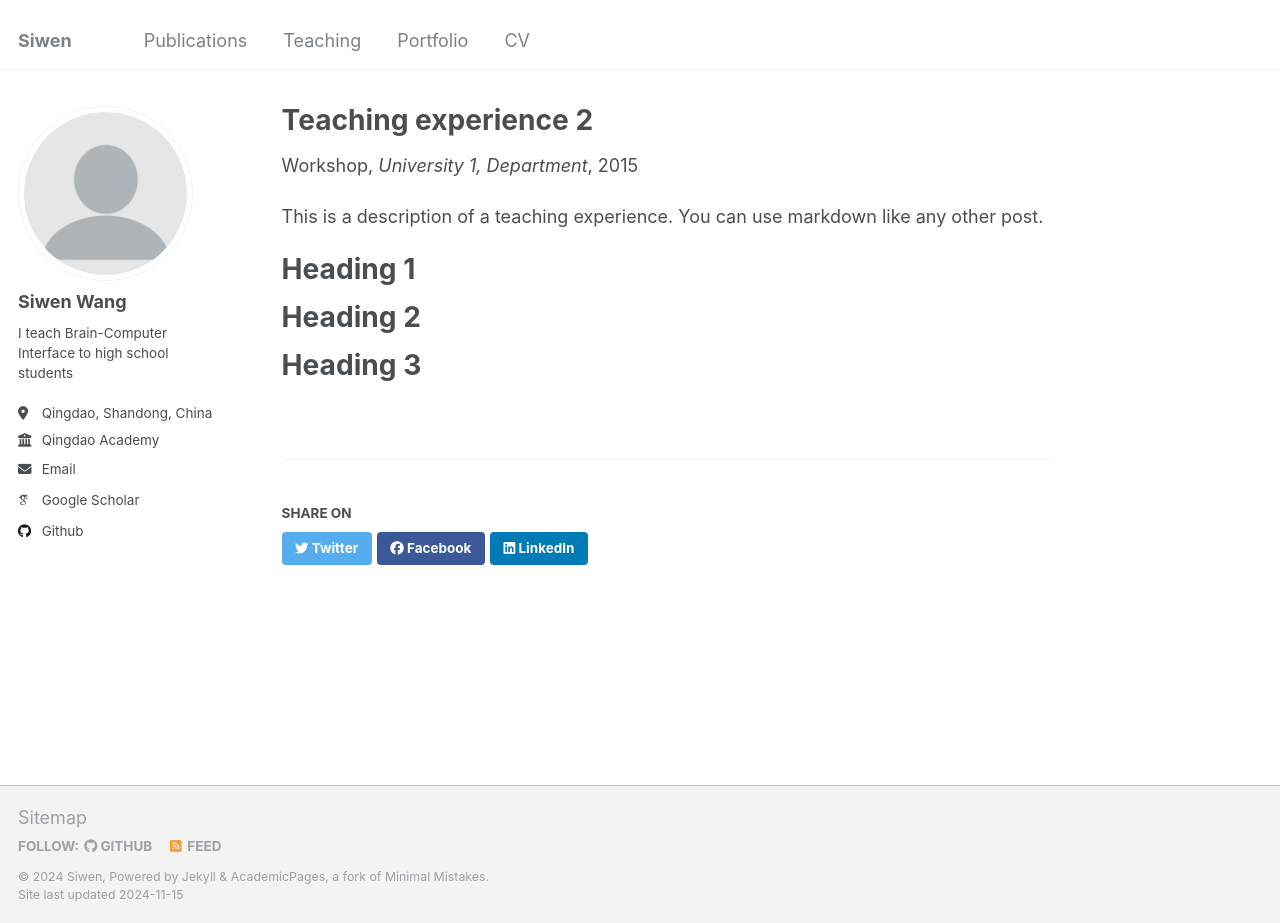
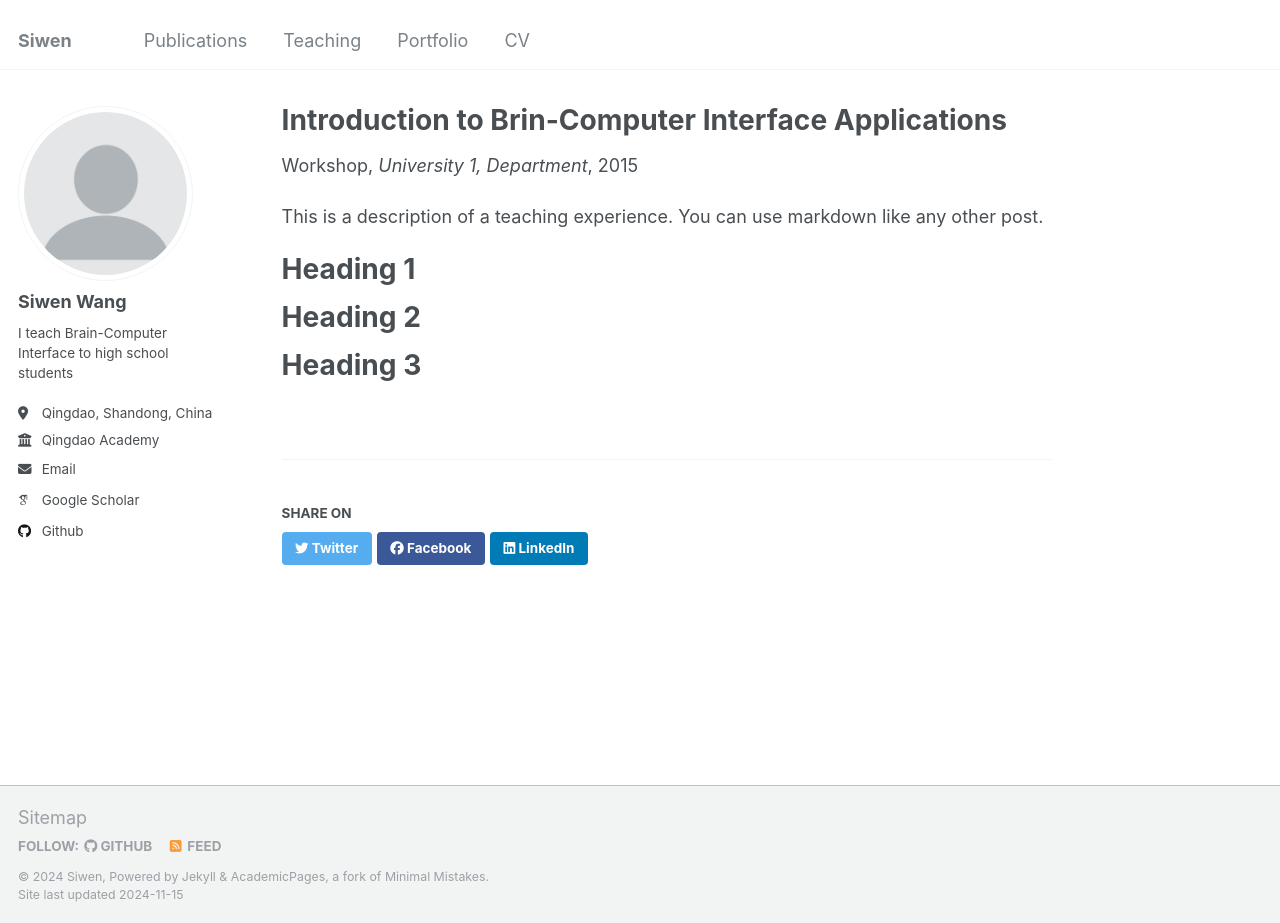
Before and after one commit to siw028/siwen.github.io, a Jekyll site: the page built from _teaching/2015-spring-teaching-2.md, in a window 1280 px wide and 923 px high. Built offline with Jekyll 4.4.1, drawn with Linux system fonts in a browser that asks for light colours; some web fonts are replaced; a file with an impossible date is left out.

Commit message:
another try

```diff
--- a/_teaching/2015-spring-teaching-2.md
+++ b/_teaching/2015-spring-teaching-2.md
@@ -1,5 +1,5 @@
 ---
-title: "Teaching experience 2"
+title: "Introduction to Brin-Computer Interface Applications"
 collection: teaching
 type: "Workshop"
 permalink: /teaching/2015-spring-teaching-1
```
Also changed, not shown: _teaching/2014-spring-teaching-1.md (+2 -2 lines).
